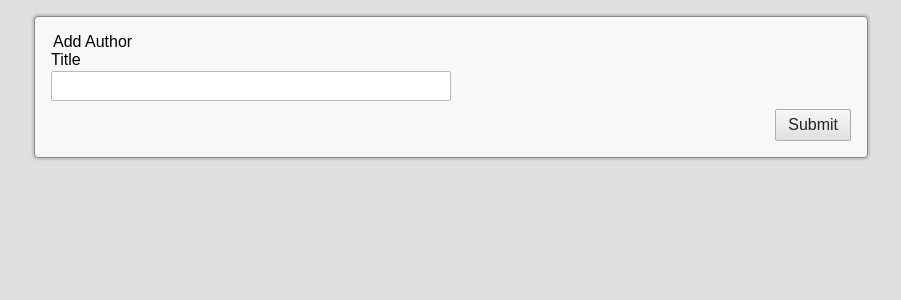
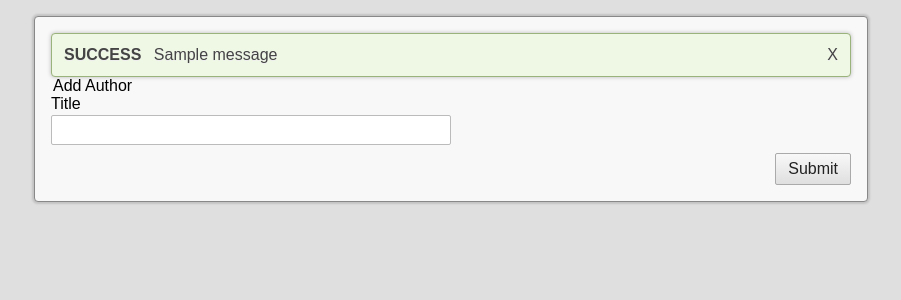
Before and after one commit to gordio/prom_test, a Flask app: page /author/add/ in a window 1280 px wide. Shown: the top 300 px of the page, without its empty margins (189-1090 px from the left). Run offline with Flask 2, Linux system fonts and the light colour scheme; tables that the repository leaves empty hold one stand-in row (values such as "Sample post"); one stand-in notice (Sample message) is shown; some libraries are stand-ins or nearby versions.

Commit message:
templates: Add messages

```diff
--- a/templates/base.html
+++ b/templates/base.html
@@ -5,12 +5,21 @@
 	<title>{% block title %}{% endblock %}</title>
 	<link rel="stylesheet" href="{{ url_for('static', filename='css/normalize.min.css')}}">
 	<link rel="stylesheet" href="{{ url_for('static', filename='css/base.css')}}">
+	<link rel="stylesheet" href="{{ url_for('static', filename='css/messages.css')}}">
+	<link rel="stylesheet" href="{{ url_for('static', filename='icons-font.css')}}">
 	<script>document.write('<script src="http://' + (location.host || 'localhost').split(':')[0] + ':35729/livereload.js?snipver=1"></' + 'script>')</script>
 	{% block head %}
 	{% endblock %}
 </head>
 <body>
 <section class="content page">
+	{% for category, message in get_flashed_messages(with_categories=true) %}
+	<div class="message {{ category }}">
+		<a style="float: right" onclick="this.parentElement.parentElement.removeChild(this.parentElement)" title="Close">X</a>
+		{{ message }}
+	</div>
+	{% endfor %}
+
 	{% block content %}
 	{% endblock %}
 </section>
```
